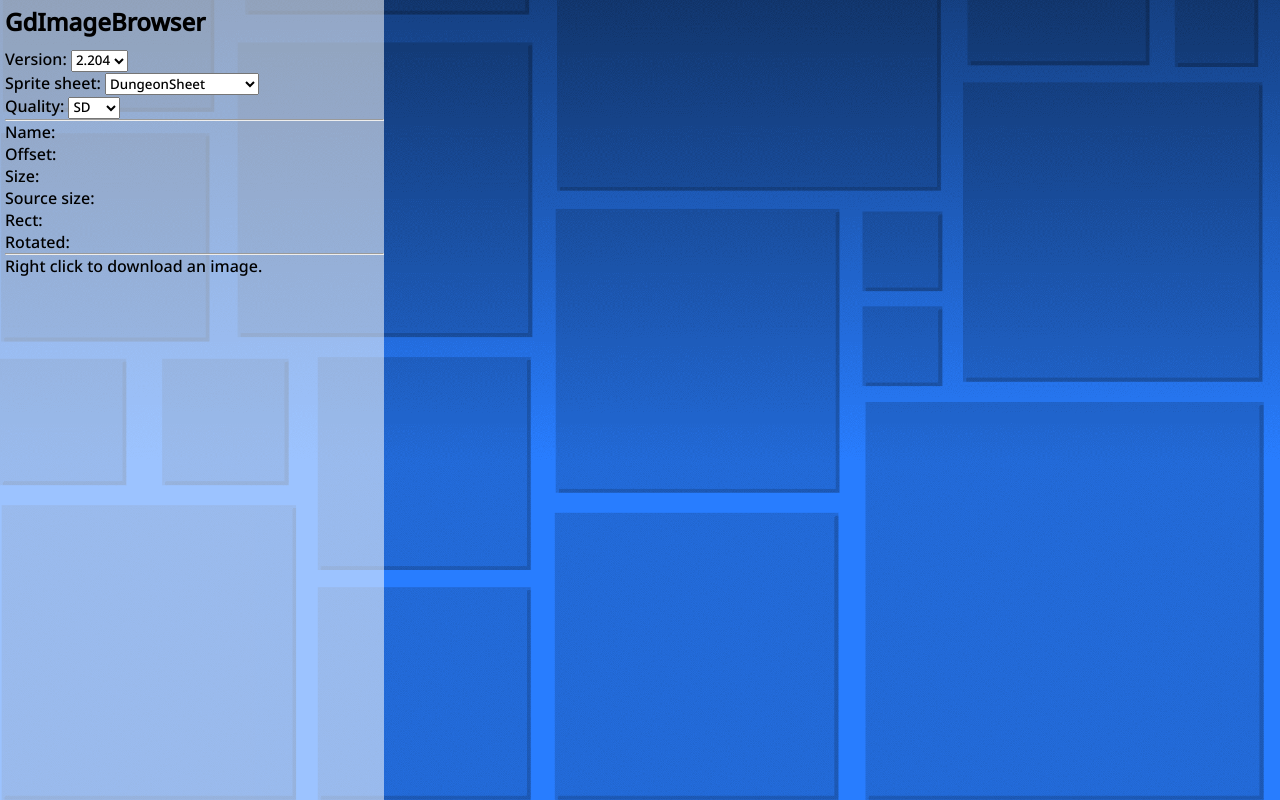
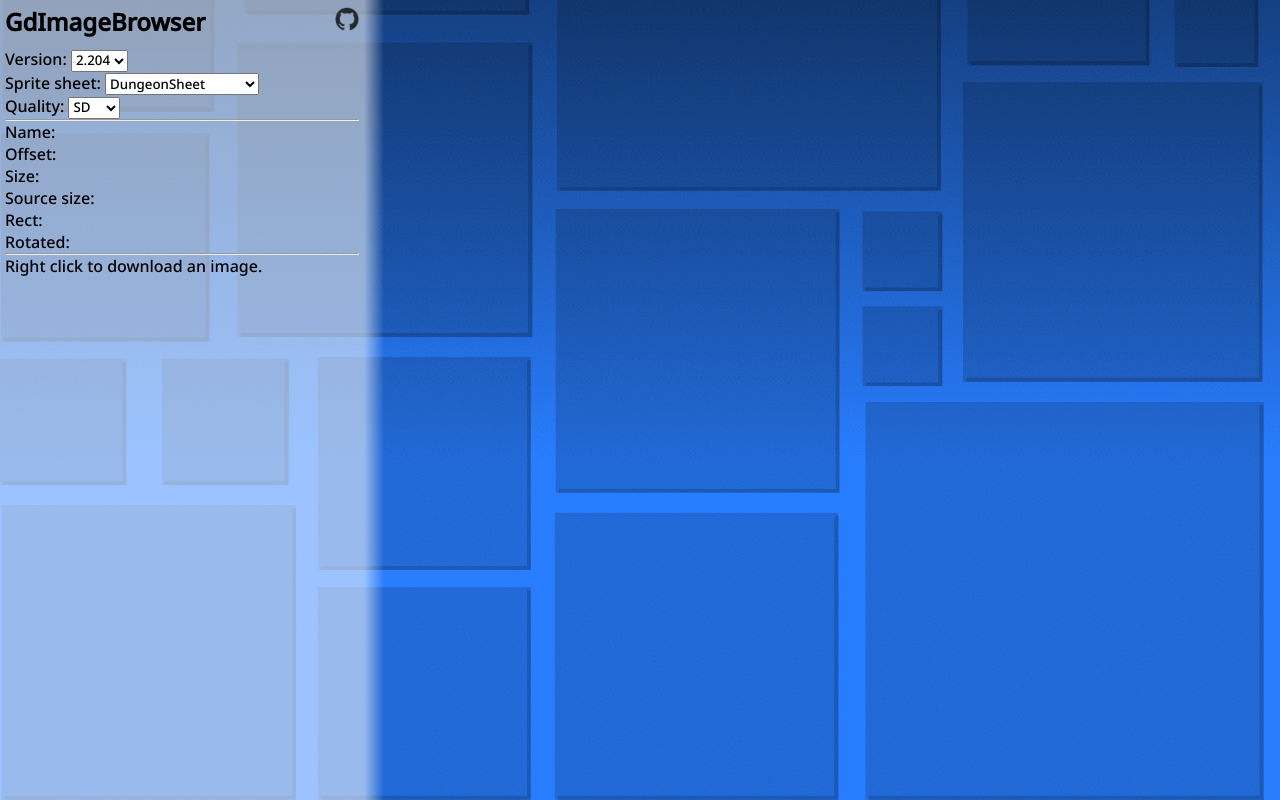
Before and after one commit to undefined06855/GDImageBrowser, a plain HTML site: page index.html in a window 1280 px wide. Drawn offline with Linux system fonts and the light colour scheme; no server answers.

Commit message:
wow such a crazy update

```diff
--- a/index.html
+++ b/index.html
@@ -9,14 +9,19 @@
         <link rel="preconnect" href="https://fonts.gstatic.com" crossorigin>
         <link href="https://fonts.googleapis.com/css2?family=Noto+Sans:wght@500&display=swap" rel="stylesheet">
 
-        <link rel="shortcut icon" href="assets/web/favicon.ico" type="image/x-icon">
+        <link rel="shortcut icon" href="./favicon.png" type="image/png">
 
         <title>GdImageBrowser</title>
     </head>
     <body>
         <main>
             <section class="white-overlay">
-                <h1>GdImageBrowser</h1>
+                <span class="title-wrapper">
+                    <h1>GdImageBrowser</h1>
+                    <a href="https://github.com/undefined06855/GDImageBrowser" target="_blank">
+                        <img src="./assets/web/gh-icon.png" class="gh-icon" />
+                    </a>
+                </span>
                 <div class="spacer"></div>
                 <label for="version_select">Version: </label>
                 <select id="version_select">
--- a/style.css
+++ b/style.css
@@ -23,12 +23,13 @@ main {
 }
 
 .white-overlay {
-    background-color: #ffffff8a;
+    background: #ffffff8a;
+    background: linear-gradient(90deg, #ffffff8a calc(30vw - 20px), #ffffff00 30vw);
 }
 
 section {
-    padding-left: 5px;
-    padding-top: 5px;
+    padding: 5px;
+    padding-right: 25px;
 }
 
 section {
@@ -55,3 +56,14 @@ section {
     bottom: 0;
     left: 0;
 }
+
+.title-wrapper {
+    display: flex;
+    justify-content: space-between;
+    align-items: center;
+}
+
+.gh-icon {
+    width: 1.5em;
+    height: 1.5em;
+}
```
Also changed, not shown: assets/web/favicon.ico (deleted), assets/web/favicon.png (deleted), assets/web/gh-icon.png (added), favicon.png (added).
